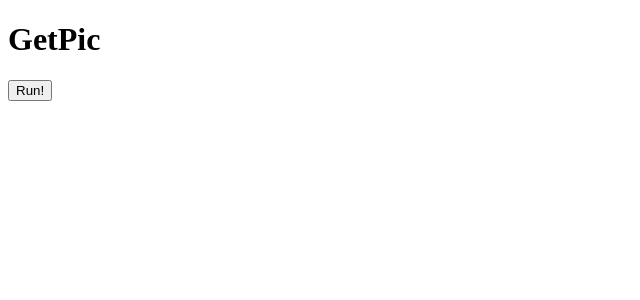
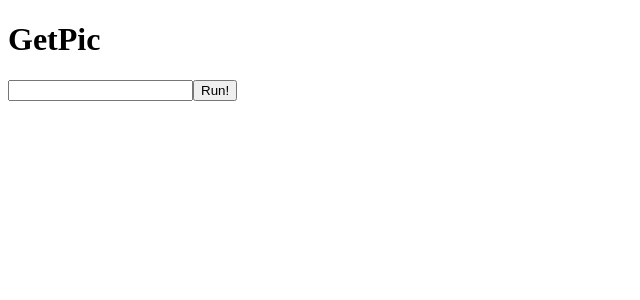
Before and after one commit to 0x002500/getpic, a Vue app: page / in a window 1280 px wide. Shown: the top 300 px of the page, without its empty margins (0-640 px from the left). Built offline with nearby package versions, Linux system fonts and the light colour scheme.

Commit message:
First run on new platforn😊

```diff
--- a/src/App.vue
+++ b/src/App.vue
@@ -4,5 +4,6 @@ import { invoke } from '@tauri-apps/api'
 
 <template>
   <h1>GetPic</h1>
-  <button @click = "invoke('getpic_core', {n: '5'})">Run!</button>
+  <input type="number" id="number of shots" name="number of shots" size="100" />
+  <button @click = "invoke('getpic_core', {n: m})">Run!</button>
 </template>
```
